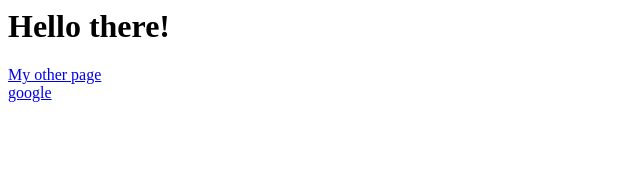
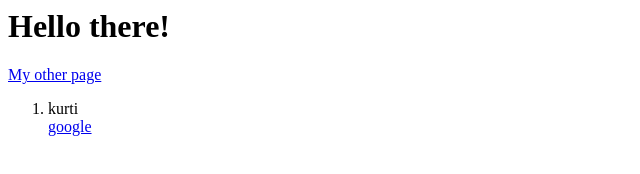
Before and after one commit to Kisecmd/web-platform-Erster_Versuch, a plain HTML site: page index.html in a window 1280 px wide. Shown: the whole page, without its empty margins (0-640 px from the left). Drawn offline with Linux system fonts and the light colour scheme.

Commit message:
1 file modified

```diff
--- a/index.html
+++ b/index.html
@@ -8,6 +8,8 @@
     <h1>Hello there!</h1>
     <a href="/me.html">My other page</a>
     <br>
+    <ol>
+      <li>kurti </li>
     <a href="www.google.at">google</a>
   </body>
 </html>
```
